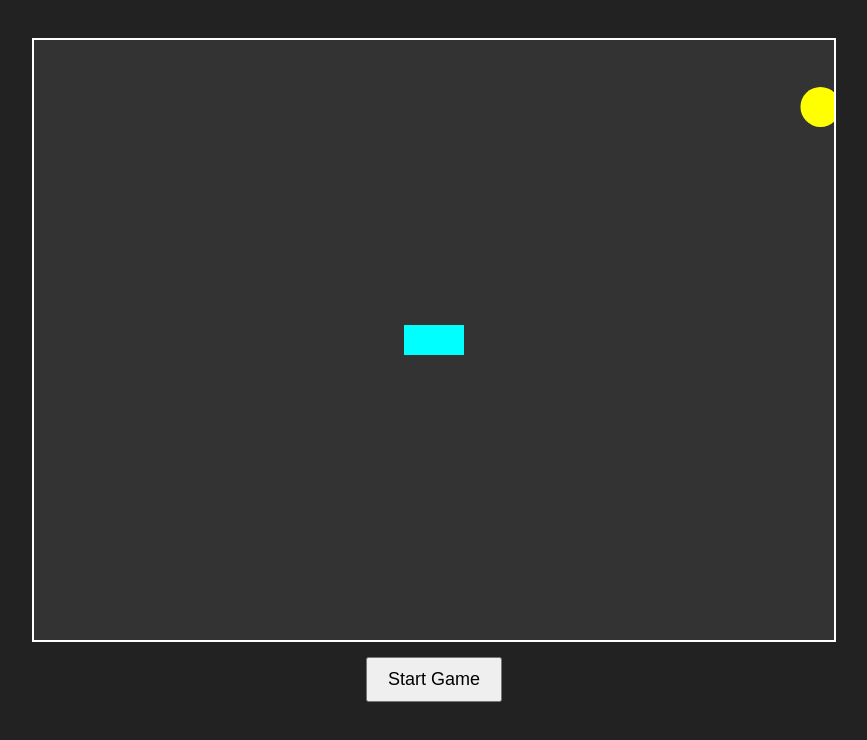
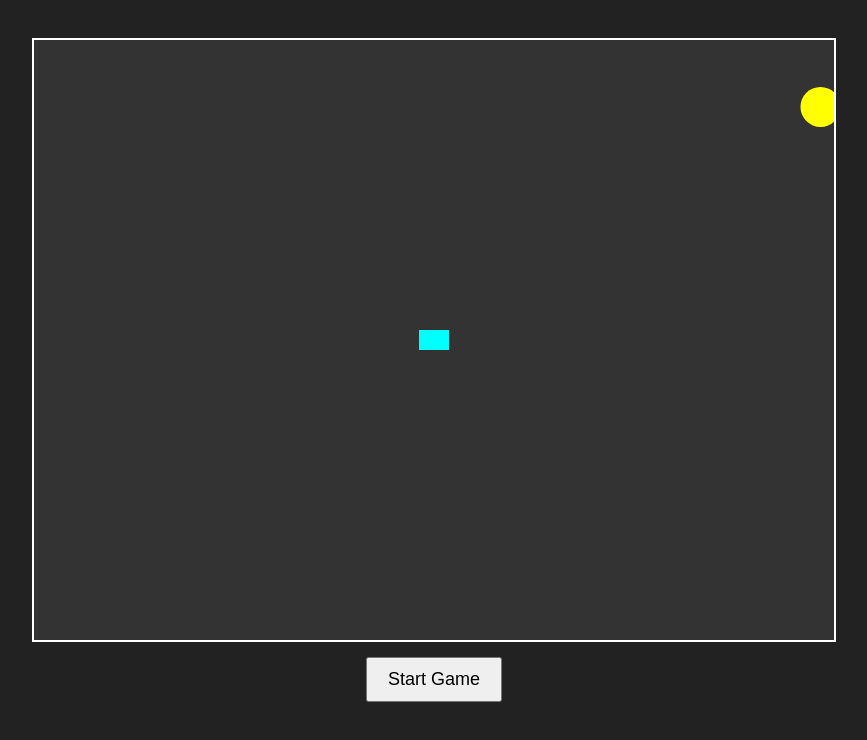
Before and after one commit to tdit84/robot-car-wrench-game, a plain HTML site: page index.html in a window 1280 px wide. Shown: the part 60-800 px from the top of the page, without its empty margins (206-1073 px from the left). Drawn offline with Linux system fonts and the light colour scheme.

Commit message:
Upload Robot Car Wrench Game

```diff
--- a/index.html
+++ b/index.html
@@ -1,5 +1,5 @@
 <!DOCTYPE html>
-<html>
+<html lang="en">
 <head>
   <meta charset="UTF-8">
   <title>Robot Car Wrench Game - Tap to Move</title>
@@ -44,36 +44,20 @@
     window.onload = function() {
       const canvas = document.getElementById("gameCanvas");
       const ctx = canvas.getContext("2d");
+      const startButton = document.getElementById("startButton");
+      const newGameButton = document.getElementById("newGameButton");
 
-      let car = {
-        x: canvas.width / 2,
-        y: canvas.height / 2,
-        angle: 0,
-        speed: 0,
-        acceleration: 1.0,
-        friction: 0.96,
-        maxSpeed: 10,
-        color: "#00ffff"
-      };
-
-      let wrench = {
-        x: Math.random() * canvas.width,
-        y: Math.random() * canvas.height,
-        radius: 20
-      };
+      let car = { x: canvas.width / 2, y: canvas.height / 2, angle: 0, speed: 0, maxSpeed: 10 };
+      let wrench = { x: Math.random() * canvas.width, y: Math.random() * canvas.height, radius: 20 };
 
       function resetWrench() {
         wrench.x = Math.random() * (canvas.width - 80) + 40;
         wrench.y = Math.random() * (canvas.height - 80) + 40;
       }
 
-      function drawRobotCar() {
-        ctx.save();
-        ctx.translate(car.x, car.y);
-        ctx.rotate(car.angle);
-        ctx.fillStyle = car.color;
-        ctx.fillRect(-30, -15, 60, 30);
-        ctx.restore();
+      function drawCar() {
+        ctx.fillStyle = "#00ffff";
+        ctx.fillRect(car.x - 15, car.y - 10, 30, 20);
       }
 
       function drawWrench() {
@@ -86,7 +70,7 @@
       function update() {
         car.x += Math.cos(car.angle) * car.speed;
         car.y += Math.sin(car.angle) * car.speed;
-        car.speed *= car.friction;
+        car.speed *= 0.95;
 
         if (car.x < 0) car.x = canvas.width;
         if (car.x > canvas.width) car.x = 0;
@@ -94,7 +78,7 @@
         if (car.y > canvas.height) car.y = 0;
 
         ctx.clearRect(0, 0, canvas.width, canvas.height);
-        drawRobotCar();
+        drawCar();
         drawWrench();
       }
 
```
